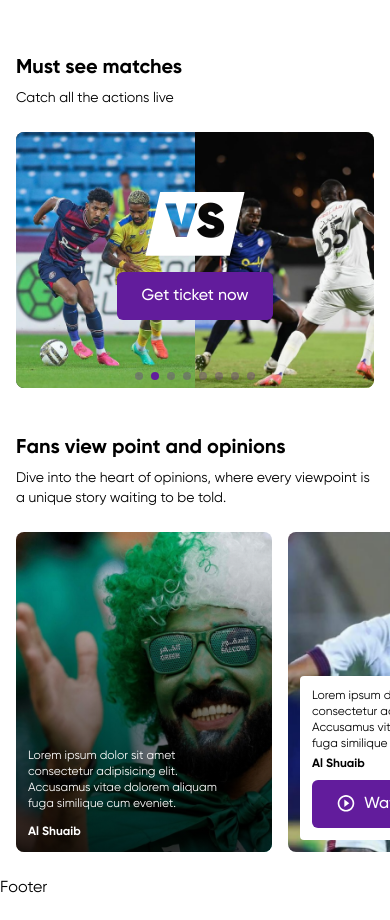
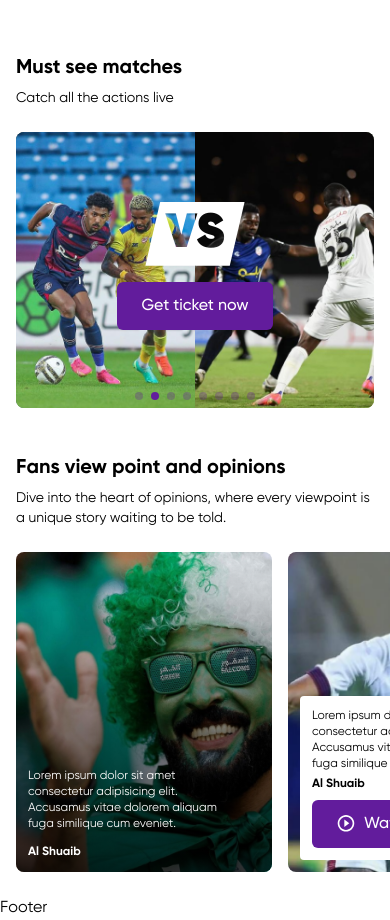
Before and after one commit to xyzeez/fasticket, a React (Vite) app: page /home in a window 390 px wide. Shown: the part 1440-2360 px from the top of the page. Built offline with nearby package versions, Linux system fonts and the light colour scheme.

Commit message:
fix(app): swiper slide not in min-height

```diff
--- a/src/ui/MustWatchList.jsx
+++ b/src/ui/MustWatchList.jsx
@@ -124,7 +124,7 @@ const MustWatchList = ({ data }) => {
       </div>
       <div
         id="customPagination"
-        className="absolute inset-x-0 bottom-2 z-10 flex flex-row items-center justify-center gap-2 lg:hidden"
+        className="absolute inset-x-0 bottom-2 z-10 flex flex-row items-center justify-center gap-2 sm:hidden"
         slot="wrapper-end"
       ></div>
       {data.map(({ home, away, date, img }, index) => (
@@ -148,7 +148,7 @@ const MustWatchList = ({ data }) => {
             <button className="btn btn-big z-10 col-start-1 col-end-2 row-start-2 row-end-3 m-auto mt-3 lg:mt-4">
               Get ticket now
             </button>
-            <div className="z-0 col-start-1 col-end-2 row-start-1 row-end-3 grid min-h-64 grid-cols-2 grid-rows-1">
+            <div className="z-0 col-start-1 col-end-2 row-start-1 row-end-3 grid h-[276px] grid-cols-2 grid-rows-1 lg:h-[430px]">
               <img
                 src={img[0]}
                 alt=""
```
